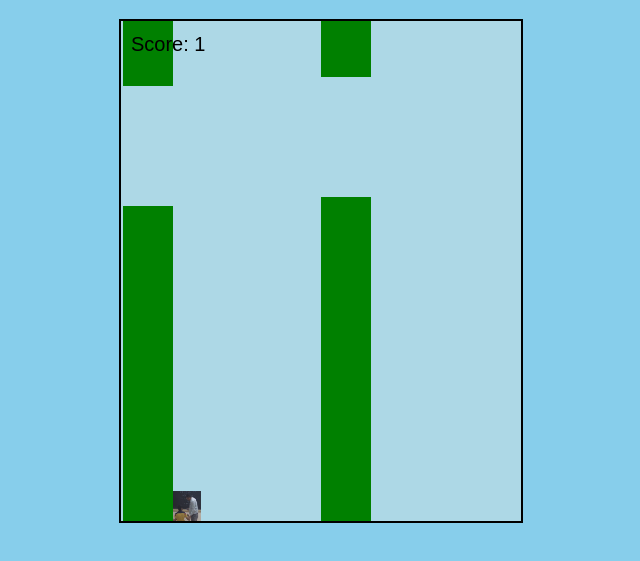
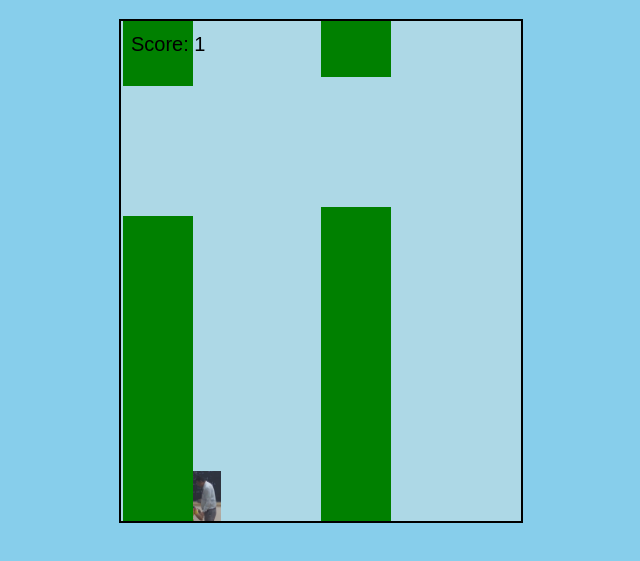
Before and after one commit to ShawnBrianDsouza/RealityCheck, a plain HTML site: page index.html in a window 1280 px wide. Shown: the part 61-622 px from the top of the page, without its empty margins (319-959 px from the left). Drawn offline with Linux system fonts and the light colour scheme.

Commit message:
Update index.html

```diff
--- a/index.html
+++ b/index.html
@@ -3,7 +3,7 @@
 <head>
     <meta charset="UTF-8">
     <meta name="viewport" content="width=device-width, initial-scale=1.0">
-    <title>Flappy Bird Clone</title>
+    <title>Ellipsoid Jumping</title>
     <style>
         body {
             text-align: center;
@@ -27,14 +27,14 @@
         const birdImg = new Image();
         birdImg.src = "bird.png"; // Replace with your extracted bird image
 
-        // Bird properties
+        // Bird properties (Updated size & gravity)
         let bird = {
             x: 50,
             y: 150,
-            width: 30,
-            height: 30,
-            gravity: 0.6,
-            lift: -10,
+            width: 50,  // Increased size
+            height: 50, // Increased size
+            gravity: 0.3, // Reduced gravity for smoother falling
+            lift: -8, // Adjusted jump height
             velocity: 0
         };
 
@@ -44,13 +44,13 @@
 
         // Add a pipe every 100 frames
         function addPipe() {
-            let gap = 120;
+            let gap = 130;
             let topHeight = Math.floor(Math.random() * 200) + 50;
             pipes.push({
                 x: canvas.width,
                 top: topHeight,
                 bottom: topHeight + gap,
-                width: 50,
+                width: 70, // Increased pipe width
                 speed: 2
             });
         }
```
